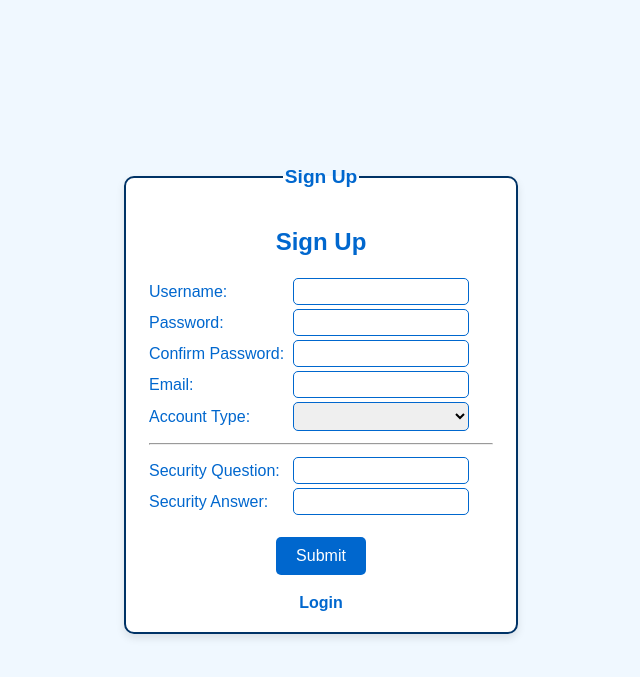
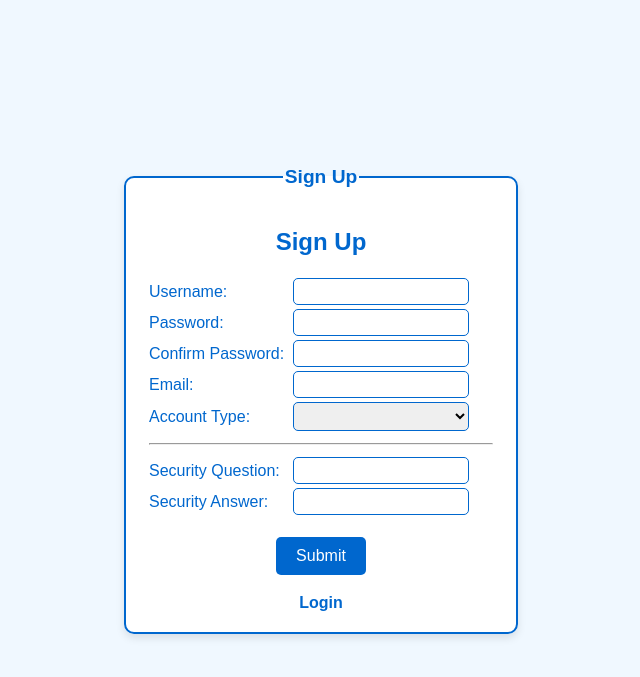
Before and after one commit to sarwar-sakib/webtech_project, a PHP site: page /view/signup.html in a window 1280 px wide. Shown: the top 677 px of the page, without its empty margins (319-959 px from the left). Run offline with PHP 8.4, Linux system fonts and the light colour scheme.

Commit message:
updated signup.css

```diff
--- a/asset/signup.css
+++ b/asset/signup.css
@@ -11,7 +11,7 @@ body {
 }
 
 fieldset {
-    border: 2px solid #003366;
+    border: 2px solid #0067ce;
     border-radius: 10px;
     padding: 20px;
     background-color: #ffffff;
```
